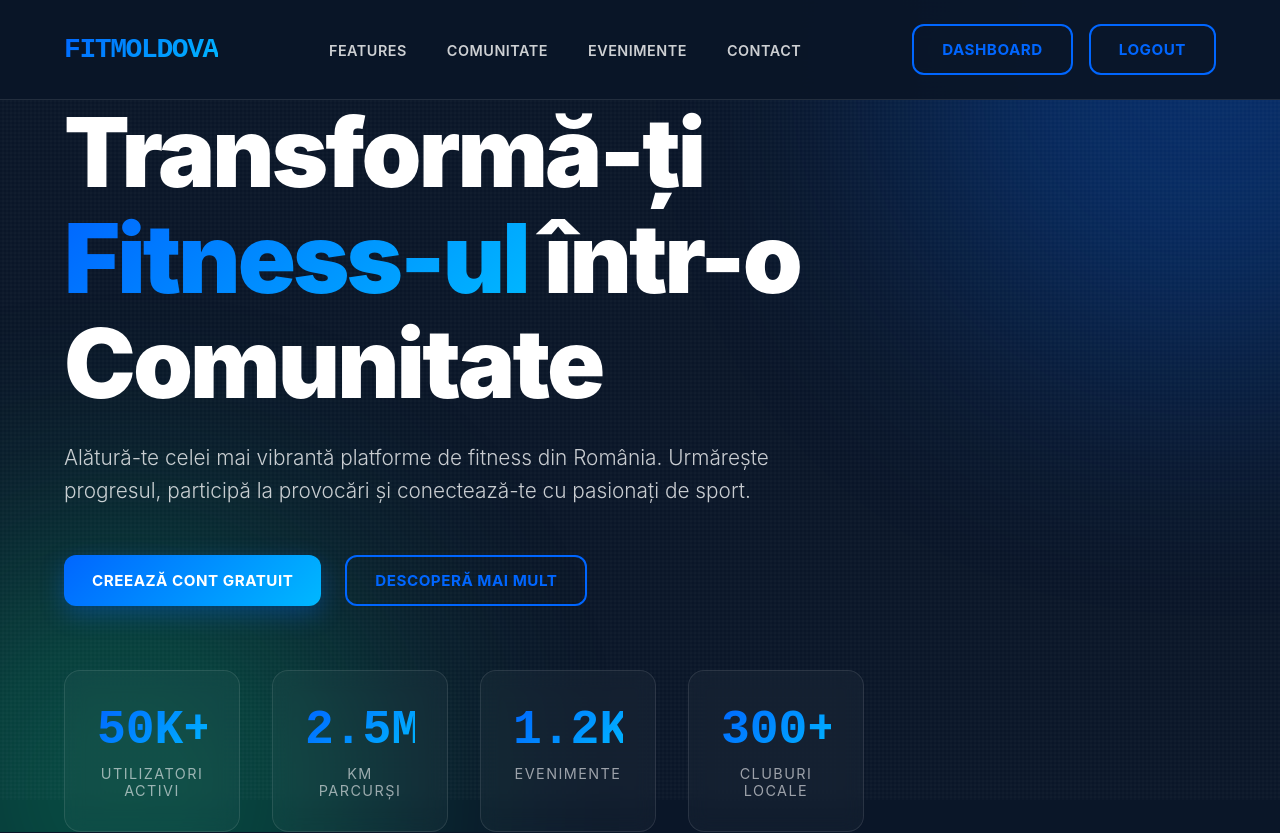
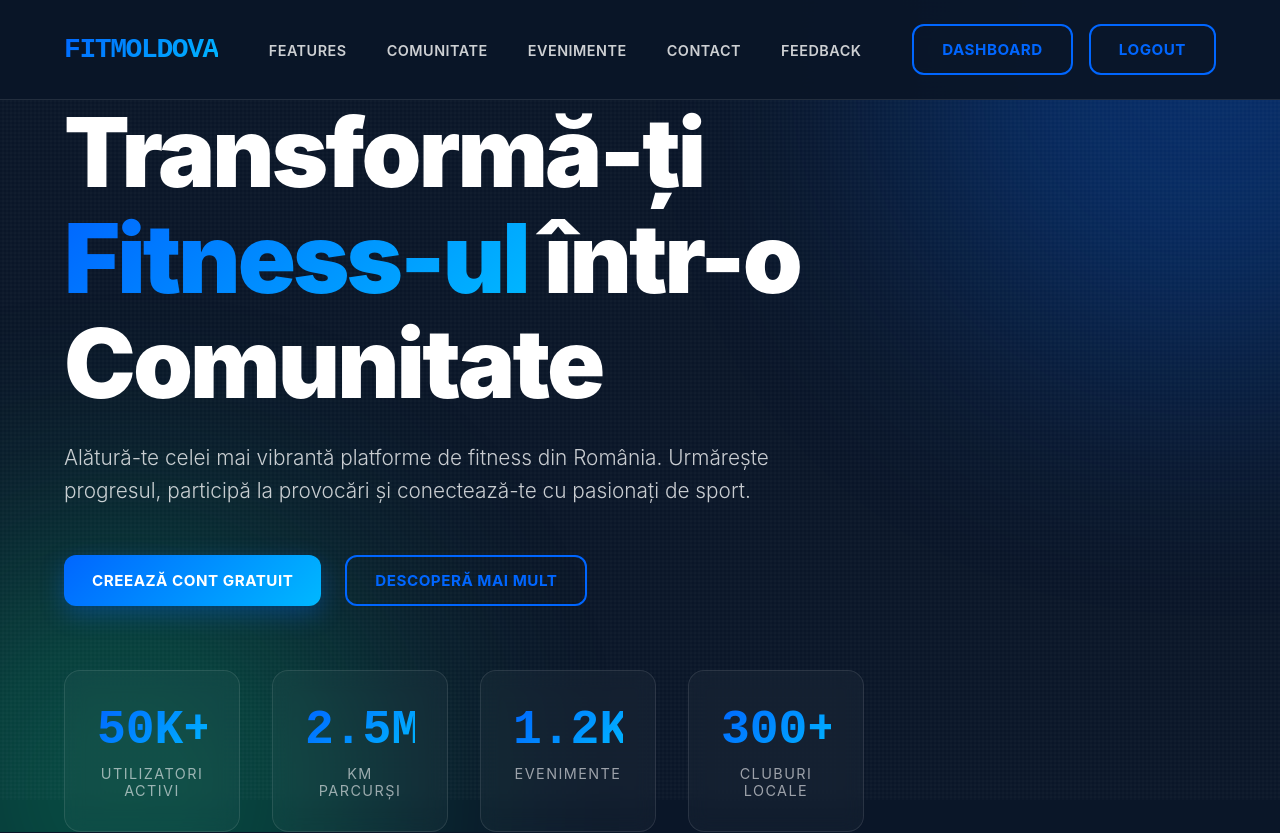
Before and after one commit to CristiM-SI/FitMoldova, a React app in the folder Vite-frontend/: page / in a window 1280 px wide. Shown: the top 833 px of the page. Built offline with nearby package versions, Linux system fonts and the light colour scheme; sample sign-in values are in the browser's storage; the HTML template or start-up script is replaced by a standard one.

Commit message:
feat: add Feedback link to Navbar for authenticated users

```diff
--- a/Vite-frontend/src/components/layout/Navbar.tsx
+++ b/Vite-frontend/src/components/layout/Navbar.tsx
@@ -51,6 +51,17 @@ const Navbar: React.FC = () => {
               Contact
             </NavLink>
           </li>
+          {isAuthenticated && (
+            <li>
+              <NavLink
+                to={ROUTES.FEEDBACK}
+                className={({ isActive }) => `nav-link-btn${isActive ? ' nav-link-btn--active' : ''}`}
+                onClick={closeMenu}
+              >
+                Feedback
+              </NavLink>
+            </li>
+          )}
         </ul>
 
         <div className="nav-actions">
```
